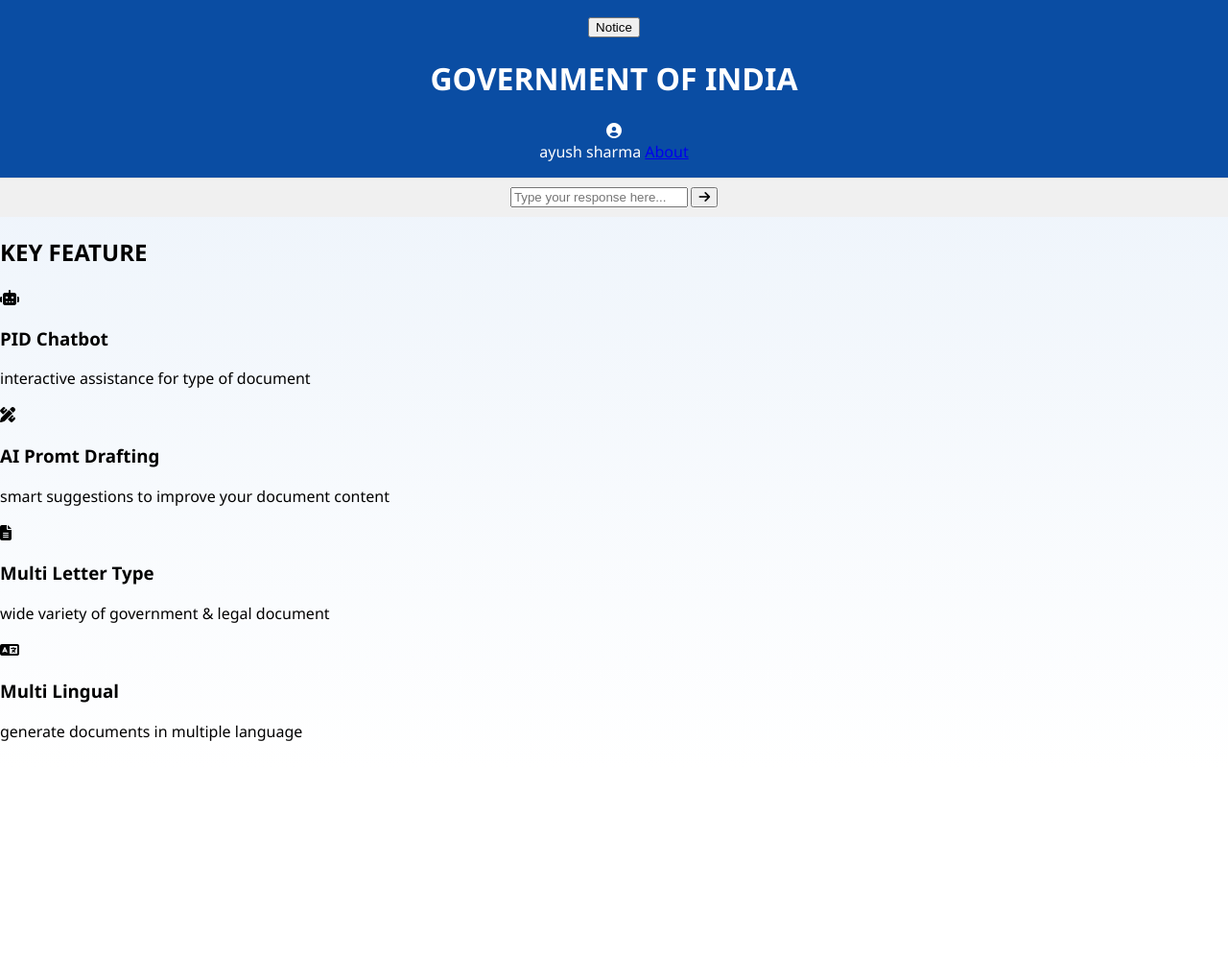
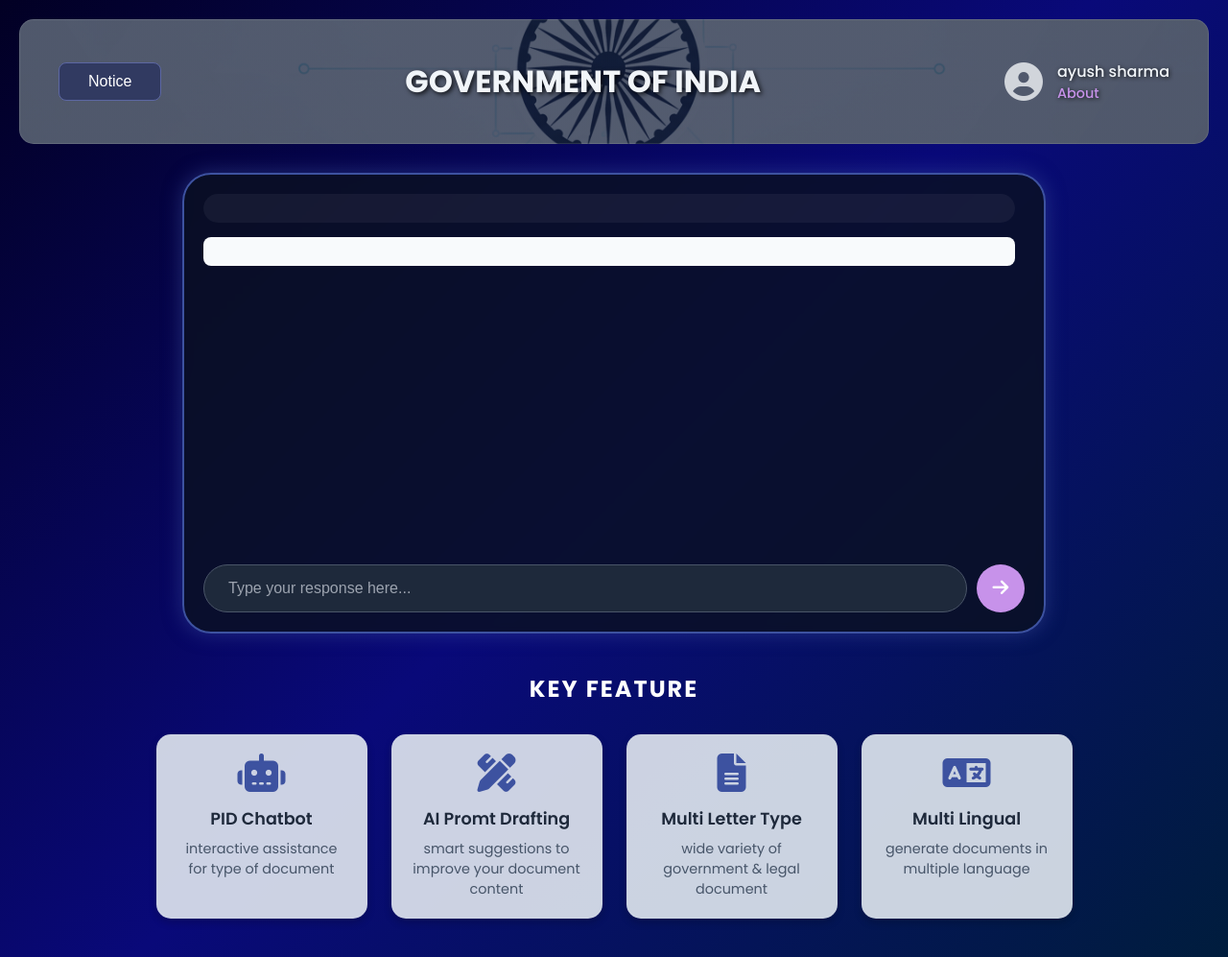
Before and after one commit to BLWKeshav/JOVAC-Project, a Flask app: template legal_chatbot/templates/index.html in a window 1280 px wide. Shown: the whole page at 96% size. Before the commit the page ends 772 px from the top, so only its background shows below. Run offline with Flask 3, Linux system fonts and the light colour scheme; the template is opened without the code that fills it, so the values that code supplies are empty.

Commit message:
Update chatbot.css

```diff
--- a/legal_chatbot/static/chatbot.css
+++ b/legal_chatbot/static/chatbot.css
@@ -1,123 +1,242 @@
-/* General Page Styling */
+@import url('https://fonts.googleapis.com/css2?family=Poppins:wght@400;500;600;700&display=swap');
+
+* {
+    margin: 0;
+    padding: 0;
+    box-sizing: border-box;
+}
+
 body {
-  margin: 0;
-  font-family: 'Segoe UI', Arial, sans-serif;
-  background: linear-gradient(180deg, #e9f1fa 0%, #ffffff 100%);
+    font-family: 'Poppins', sans-serif;
+    background: linear-gradient(135deg, #020024, #090979, #001d3d);
+    color: white;
+    min-height: 100vh;
+    padding: 20px;
+}
+
+/* Header Styles */
+header {
+    /* FIX: Made the overlay darker for text contrast and richer color */
+    background-image: linear-gradient(rgba(11, 23, 51, 0.7), rgba(11, 23, 51, 0.7)), url('background.jpg');
+    /* FIX: Added a solid base color to ensure a consistent dark theme */
+    background-color: #0b1120;
+    background-size: cover;
+    background-position: center;
+
+    display: flex;
+    justify-content: space-between;
+    align-items: center;
+    padding: 40px 40px;
+    border-radius: 15px;
+    margin-bottom: 30px;
+    border: 1px solid rgba(255, 255, 255, 0.1);
+}
+
+header h1 {
+    font-size: 2em;
+    font-weight: 700;
+    /* FIX: Ensured text is bright white with a strong shadow */
+    color: #f1f5f9;
+    text-shadow: 2px 2px 5px rgba(0,0,0,0.8);
+}
+
+.notice-btn {
+    background-color: #313a61;
+    color: white;
+    border: 1px solid #5c67a3;
+    padding: 10px 30px;
+    border-radius: 8px;
+    cursor: pointer;
+    font-size: 1rem;
+}
+
+.header-right {
+    display: flex;
+    align-items: center;
+    gap: 15px;
+}
+
+.user-icon {
+    font-size: 2.5rem;
+    color: #d1d5db;
+}
+
+.user-info {
     display: flex;
     flex-direction: column;
-  height: 100vh;
+    align-items: flex-start;
 }
 
-/* Header */
-header {
-  background-color: #0a4da3;
-  color: white;
-  text-align: center;
-  padding: 1rem 0;
-  box-shadow: 0 2px 5px rgba(0,0,0,0.2);
+.user-info span {
+    font-weight: 500;
+    /* FIX: Ensured text is bright white with a strong shadow */
+    color: #f1f5f9;
+    text-shadow: 1px 1px 4px rgba(0, 0, 0, 0.8);
 }
 
-/* Chat Section */
-.chat-section {
+.user-info a {
+    /* FIX: Restored the vibrant purple color and added a shadow */
+    color: #c792ea;
+    text-decoration: none;
+    font-size: 0.9rem;
+    font-weight: 500;
+    text-shadow: 1px 1px 4px rgba(0, 0, 0, 0.8);
+}
+
+/* Main Content Styles */
+main {
     display: flex;
     justify-content: center;
     align-items: center;
-  flex: 1;
 }
 
-.chat-container {
-  background-color: white;
-  width: 95%;
-  max-width: 600px;
-  height: 70vh;
-  border-radius: 15px;
-  box-shadow: 0 4px 12px rgba(0,0,0,0.1);
+.generator-container {
+    width: 90%;
+    max-width: 900px;
+    height: 60vh;
+    background-color: rgba(11, 17, 32, 0.8);
+    border: 2px solid #3d52a0;
+    border-radius: 30px;
+    padding: 20px;
+    box-shadow: 0 0 20px rgba(61, 82, 160, 0.5);
     display: flex;
     flex-direction: column;
-  overflow: hidden;
+    backdrop-filter: blur(5px);
 }
 
-/* Chat Box */
-.chat-box {
+/* Chat Area Styles */
+#chat-area {
     flex: 1;
-  padding: 1rem;
-  overflow-y: auto;
     display: flex;
     flex-direction: column;
-  scroll-behavior: smooth;
+    overflow-y: auto;
+    gap: 15px;
+    padding-right: 10px;
 }
 
-/* Chat Bubbles */
-.user-message, .bot-message {
-  max-width: 75%;
-  margin: 8px 0;
-  padding: 10px 14px;
-  border-radius: 12px;
-  line-height: 1.4;
-  word-wrap: break-word;
+#chatbox {
+    background: rgba(255, 255, 255, 0.05);
+    border-radius: 15px;
+    padding: 15px;
+    flex-shrink: 0;
 }
 
-.user-message {
-  background-color: #0078d7;
-  color: white;
-  align-self: flex-end;
+.msg {
+    margin: 12px 0;
+    line-height: 1.5;
+}
+.msg .sender {
+    font-weight: 700;
+    color: #c792ea;
+    margin-bottom: 4px;
+}
+.msg .text {
+    color: #e2e8f0;
 }
 
-.bot-message {
-  background-color: #f1f1f1;
-  color: #333;
-  align-self: flex-start;
+#generatedDoc {
+    background-color: #f8fafc;
+    color: #1e293b;
+    border-radius: 8px;
+    padding: 15px;
+    font-size: 0.9rem;
 }
 
-/* Typing Animation */
-.typing {
-  display: inline-block;
-  animation: blink 1s infinite;
-}
-@keyframes blink {
-  0% { opacity: 0.2; }
-  50% { opacity: 1; }
-  100% { opacity: 0.2; }
+.preview {
+    white-space: pre-wrap;
+    font-family: 'Times New Roman', Times, serif;
+    line-height: 1.6;
 }
 
-/* Input Area */
-.input-container {
-  display: flex;
-  border-top: 1px solid #ccc;
-  padding: 0.5rem;
-  background: #f9f9f9;
+.link-btn {
+    display: inline-block;
+    margin-top: 15px;
+    padding: 10px 18px;
+    background: #c792ea;
+    color: #fff;
+    border-radius: 6px;
+    text-decoration: none;
+    font-weight: 500;
 }
 
-#user-input {
+/* Input Area at the bottom */
+.inputArea {
+    margin-top: 20px;
+    display: flex;
+    gap: 10px;
+}
+
+#userInput {
     flex: 1;
-  padding: 0.7rem;
-  border: 1px solid #ccc;
-  border-radius: 8px;
-  outline: none;
+    background-color: #1e293b;
+    border-radius: 50px;
+    padding: 15px 25px;
+    border: 1px solid #4a5568;
+    color: white;
     font-size: 1rem;
 }
-
-#send-btn, #restart-btn {
-  background-color: #0a4da3;
-  color: white;
-  border: none;
-  margin-left: 0.5rem;
-  padding: 0.7rem 1rem;
-  border-radius: 8px;
-  cursor: pointer;
-  transition: background 0.3s ease;
+#userInput::placeholder {
+    color: #9ca3af;
 }
 
-#send-btn:hover, #restart-btn:hover {
-  background-color: #083a7a;
+.arrow-circle {
+    background-color: #c792ea;
+    color: white;
+    width: 50px;
+    height: 50px;
+    border-radius: 50%;
+    border: none;
+    display: flex;
+    justify-content: center;
+    align-items: center;
+    cursor: pointer;
+    font-size: 1.2rem;
+    flex-shrink: 0;
 }
 
-/* Footer */
-footer {
+
+/* Key Features Section */
+.key-features {
     text-align: center;
-  background: #f0f0f0;
-  padding: 0.6rem;
-  font-size: 0.85rem;
-  color: #555;
-  border-top: 1px solid #ddd;
+    padding: 40px 20px 20px 20px;
 }
+
+.key-features h2 {
+    margin-bottom: 30px;
+    font-size: 1.5rem;
+    letter-spacing: 2px;
+}
+
+.features-grid {
+    display: flex;
+    justify-content: center;
+    gap: 25px;
+    flex-wrap: wrap;
+}
+
+.feature-card {
+    background-color: rgba(226, 232, 240, 0.9);
+    color: #1e293b;
+    padding: 20px;
+    border-radius: 15px;
+    width: 220px;
+    text-align: center;
+    box-shadow: 0 4px 8px rgba(0,0,0,0.2);
+}
+
+.feature-icon {
+    font-size: 2.5rem;
+    margin-bottom: 15px;
+    color: #3d52a0;
+}
+
+.feature-card h3 {
+    font-size: 1.1rem;
+    font-weight: 600;
+    margin-bottom: 8px;
+}
+
+.feature-card p {
+    font-size: 0.9rem;
+    color: #475569;
+}
```
Lines whose indentation alone changed are shown as unchanged.
